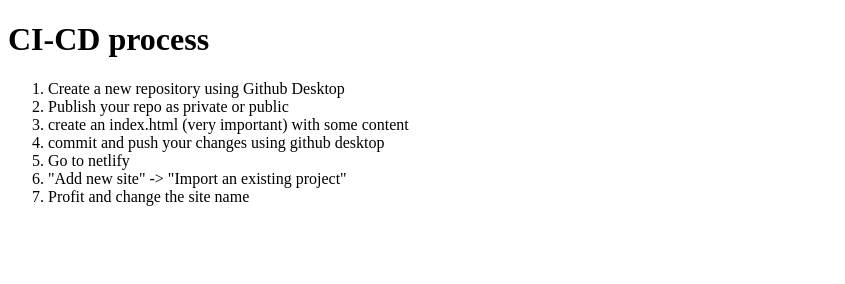
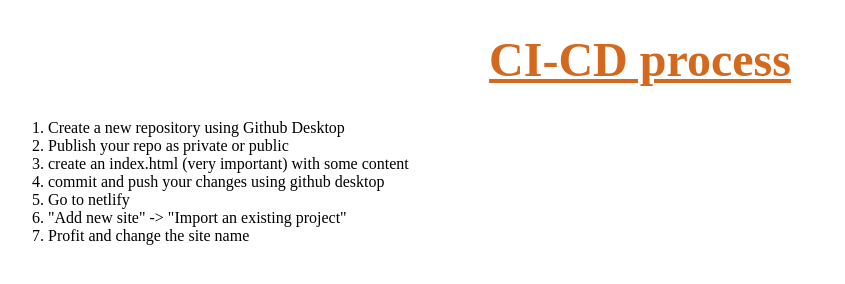
Before and after one commit to IMarty/1-raw-ci-cd, a plain HTML site: page index.html in a window 1280 px wide. Shown: the whole page, without its empty margins (0-845 px from the left). Drawn offline with Linux system fonts and the light colour scheme.

Commit message:
css friendly reminder

```diff
--- a/index.html
+++ b/index.html
@@ -6,6 +6,7 @@
     <meta http-equiv="X-UA-Compatible" content="IE=edge">
     <meta name="viewport" content="width=device-width, initial-scale=1.0">
     <title>Document</title>
+    <link rel="stylesheet" href="styles/style.css">
 </head>
 <body>
     <h1>CI-CD process</h1>
--- /dev/null
+++ b/styles/style.css
@@ -0,0 +1,6 @@
+h1{
+    text-align: center;
+    font-size: 3rem;
+    color: chocolate;
+    text-decoration: underline;
+}
```
